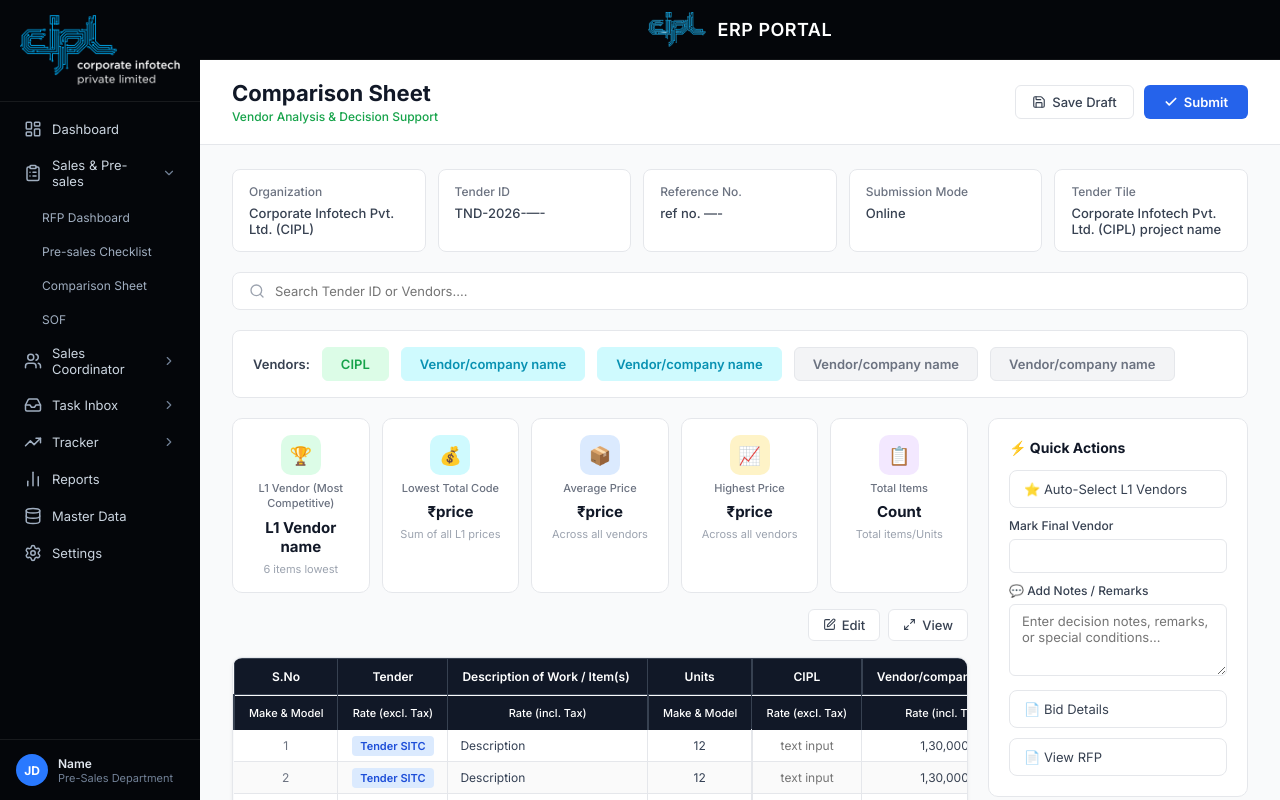
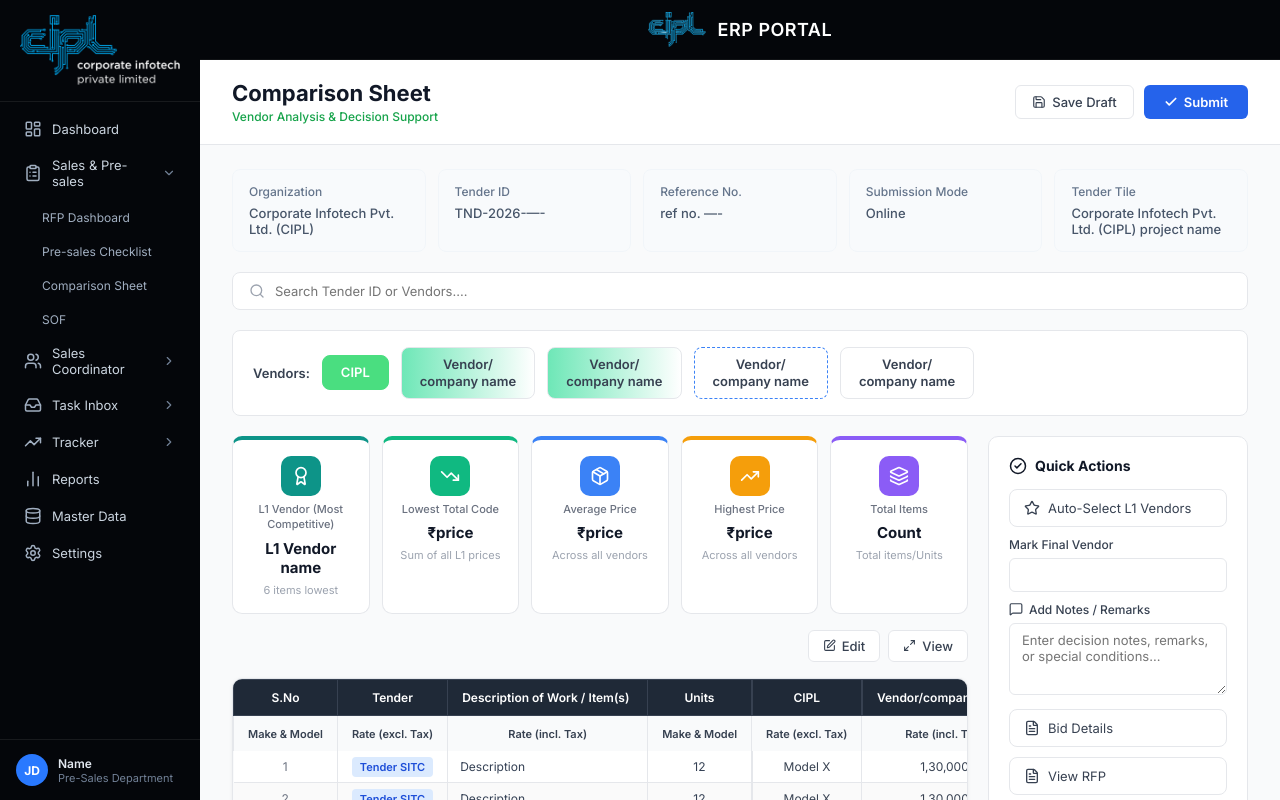
Before and after one commit to Arjuyx-gif/ERP, a React (Vite) app: page /comparison-sheet-detail in a window 1280 px wide. Built offline with nearby package versions, Linux system fonts and the light colour scheme.

Commit message:
fixed SOF button colour and UI of comparison sheet

```diff
--- a/src/pages/dashboard/ComparisonSheetDetail.jsx
+++ b/src/pages/dashboard/ComparisonSheetDetail.jsx
@@ -1,14 +1,14 @@
 import { useState } from "react";
-import { Search, Download, Edit, Save, Check, Eye, X, Maximize2 } from "lucide-react";
+import { Search, Download, Edit, Save, Check, Eye, X, Maximize2, Award, TrendingDown, Package, TrendingUp, Layers, CheckCircle2, Clock, Star, FileText, MessageSquare } from "lucide-react";
 import Sidebar from "../../components/layout/Sidebar";
 import GlobalHeader from "../../components/layout/GlobalHeader";
 
 const FONT = "'Inter','Segoe UI',sans-serif";
 
 const COMPANY_LABELS = ["CIPL", "Vendor/company name", "Vendor/company name", "Vendor/company name", "Vendor/company name"];
-const COMPANY_BG    = ["#DCFCE7", "#CFFAFE", "#CFFAFE", "#F3F4F6", "#F3F4F6"];
-const COMPANY_COLOR = ["#16A34A", "#0891B2", "#0891B2", "#6B7280", "#6B7280"];
-const COMPANY_BORDER= ["#DCFCE7", "#CFFAFE", "#CFFAFE", "#E5E7EB", "#E5E7EB"];
+const COMPANY_BG    = ["#4ADE80", "linear-gradient(to right, #86EFAC, #D1FAE5)", "linear-gradient(to right, #86EFAC, #D1FAE5)", "#ffffff", "#ffffff"];
+const COMPANY_COLOR = ["#ffffff", "#065F46", "#065F46", "#6B7280", "#6B7280"];
+const COMPANY_BORDER= ["#4ADE80", "#A7F3D0", "#A7F3D0", "#E5E7EB", "#E5E7EB"];
 const TABLE_ROWS = [
   { sno: 1, tender: "Tender SITC", description: "Description", units: 12 },
   { sno: 2, tender: "Tender SITC", description: "Description", units: 12 },
@@ -18,11 +18,11 @@ const TABLE_ROWS = [
 ];
 
 const KPI_CARDS = [
-  { icon: "🏆", bg: "#DCFCE7", label: "L1 Vendor (Most Competitive)", value: "L1 Vendor name", sub: "6 items lowest" },
-  { icon: "💰", bg: "#CFFAFE", label: "Lowest Total Code",            value: "₹price",         sub: "Sum of all L1 prices" },
-  { icon: "📦", bg: "#DBEAFE", label: "Average Price",                value: "₹price",         sub: "Across all vendors" },
-  { icon: "📈", bg: "#FEF3C7", label: "Highest Price",                value: "₹price",         sub: "Across all vendors" },
-  { icon: "📋", bg: "#F3E8FF", label: "Total Items",                  value: "Count",          sub: "Total items/Units" },
+  { icon: Award,        iconColor: "#0D9488", topBorder: "#0D9488", label: "L1 Vendor (Most Competitive)", value: "L1 Vendor name", sub: "6 items lowest" },
+  { icon: TrendingDown, iconColor: "#10B981", topBorder: "#10B981", label: "Lowest Total Code",            value: "₹price",         sub: "Sum of all L1 prices" },
+  { icon: Package,      iconColor: "#3B82F6", topBorder: "#3B82F6", label: "Average Price",                value: "₹price",         sub: "Across all vendors" },
+  { icon: TrendingUp,   iconColor: "#F59E0B", topBorder: "#F59E0B", label: "Highest Price",                value: "₹price",         sub: "Across all vendors" },
+  { icon: Layers,       iconColor: "#8B5CF6", topBorder: "#8B5CF6", label: "Total Items",                  value: "Count",          sub: "Total items/Units" },
 ];
 
 const INFO_CARDS = [
@@ -36,8 +36,18 @@ const INFO_CARDS = [
 const TH = ({ children, style = {} }) => (
   <th style={{
     padding: "10px 14px", fontSize: 12, fontWeight: 600, color: "#fff",
-    background: "#111827", textAlign: "center", whiteSpace: "nowrap",
+    background: "#1F2937", textAlign: "center", whiteSpace: "nowrap",
     border: "1px solid #374151", ...style,
+  }}>
+    {children}
+  </th>
+);
+
+const SubTH = ({ children, style = {} }) => (
+  <th style={{
+    padding: "10px 14px", fontSize: 11, fontWeight: 600, color: "#374151",
+    background: "#F9FAFB", textAlign: "center", whiteSpace: "nowrap",
+    border: "1px solid #E5E7EB", ...style,
   }}>
     {children}
   </th>
@@ -111,12 +121,37 @@ const ComparisonSheetDetail = () => {
   const [rowData, setRowData] = useState(() =>
     TABLE_ROWS.map((_, ri) => ({
       companies: COMPANY_LABELS.map((_, ci) => ({
-        makeModel: "",
+        makeModel: ci === 0 ? "Model X" : (ci === 1 || ci === 2) && ri < 3 ? "Model Y" : "",
         rateExcl: "1,30,000",
         rateIncl: ci === [0,1,1,0,0][ri] ? "1,50,000" : "1,59,000",
       })),
     }))
   );
+
+  const getVendorChipStyle = (ci) => {
+    const totalRows = TABLE_ROWS.length;
+    let filledRows = 0;
+    rowData.forEach(row => {
+      const cell = row.companies[ci];
+      if (cell.makeModel && cell.makeModel.trim() !== "") {
+        filledRows++;
+      }
+    });
+
+    if (filledRows === totalRows) {
+      return { background: "#4ADE80", color: "#ffffff", border: "1px solid #4ADE80" };
+    } else if (filledRows > 0) {
+      return { background: "linear-gradient(to right, #6EE7B7, #ffffff)", color: "#374151", border: "1px solid #E5E7EB" };
+    } else {
+      const firstEmptyCi = COMPANY_LABELS.findIndex((_, idx) => {
+        return rowData.every(r => !r.companies[idx].makeModel || r.companies[idx].makeModel.trim() === "");
+      });
+      if (ci === firstEmptyCi) {
+         return { background: "#ffffff", color: "#374151", border: "1px dashed #3B82F6" };
+      }
+      return { background: "#ffffff", color: "#374151", border: "1px solid #E5E7EB" };
+    }
+  };
 
   const updateCell = (ri, ci, field, val) =>
     setRowData(prev => prev.map((r, idx) =>
@@ -191,11 +226,11 @@ const ComparisonSheetDetail = () => {
             <div style={{ display: "flex", gap: 12 }}>
               {INFO_CARDS.map((card, i) => (
                 <div key={i} style={{
-                  flex: 1, background: "#fff", border: "1px solid #E5E7EB",
+                  flex: 1, background: "#F8FAFC", border: "1px solid #F1F5F9",
                   borderRadius: 8, padding: "14px 16px",
                 }}>
-                  <div style={{ fontSize: 12, color: "#6B7280", fontWeight: 500, marginBottom: 6 }}>{card.label}</div>
-                  <div style={{ fontSize: 13, color: "#374151", fontWeight: 500 }}>{card.value}</div>
+                  <div style={{ fontSize: 12, color: "#64748B", fontWeight: 500, marginBottom: 6 }}>{card.label}</div>
+                  <div style={{ fontSize: 13, color: "#475569", fontWeight: 500 }}>{card.value}</div>
                 </div>
               ))}
             </div>
@@ -221,12 +256,12 @@ const ComparisonSheetDetail = () => {
               <span style={{ fontSize: 13, fontWeight: 600, color: "#374151" }}>Vendors:</span>
               {COMPANY_LABELS.map((name, i) => (
                 <div key={i} style={{
-                  padding: "8px 18px", borderRadius: 6, fontSize: 13, fontWeight: 600,
-                  background: COMPANY_BG[i], color: COMPANY_COLOR[i],
-                  border: `1px solid ${COMPANY_BORDER[i]}`, cursor: "pointer",
-                  textAlign: "center",
+                  padding: "8px 18px", borderRadius: 8, fontSize: 13, fontWeight: 600,
+                  cursor: "pointer", textAlign: "center",
+                  whiteSpace: "pre-wrap", lineHeight: 1.3,
+                  ...getVendorChipStyle(i)
                 }}>
-                  {name}
+                  {name.replace("/", "/\n")}
                 </div>
               ))}
             </div>
@@ -241,12 +276,12 @@ const ComparisonSheetDetail = () => {
                 <div style={{ display: "flex", gap: 12 }}>
                   {KPI_CARDS.map((k, i) => (
                     <div key={i} style={{
-                      flex: 1, background: "#fff", border: "1px solid #E5E7EB",
+                      flex: 1, background: "#fff", border: "1px solid #E5E7EB", borderTop: `4px solid ${k.topBorder}`,
                       borderRadius: 10, padding: "16px 12px",
                       display: "flex", flexDirection: "column", alignItems: "center", textAlign: "center", gap: 6,
                     }}>
-                      <div style={{ width: 40, height: 40, borderRadius: 10, background: k.bg, display: "flex", alignItems: "center", justifyContent: "center", fontSize: 18 }}>
-                        {k.icon}
+                      <div style={{ width: 40, height: 40, borderRadius: 10, background: k.iconColor, display: "flex", alignItems: "center", justifyContent: "center", color: "#fff" }}>
+                        <k.icon size={20} />
                       </div>
                       <div style={{ fontSize: 11, color: "#6B7280", fontWeight: 500, lineHeight: 1.4 }}>{k.label}</div>
                       <div style={{ fontSize: 15, fontWeight: 700, color: "#111827" }}>{k.value}</div>
@@ -273,19 +308,19 @@ const ComparisonSheetDetail = () => {
                   <table style={{ borderCollapse: "collapse", fontSize: 12, fontFamily: FONT }}>
                     <thead>
                       <tr>
-                        <TH rowSpan={2} style={{ position: "sticky", top: 0, left: 0,   zIndex: 5, width: 50,  minWidth: 50  }}>S.No</TH>
-                        <TH rowSpan={2} style={{ position: "sticky", top: 0, left: 50,  zIndex: 5, width: 110, minWidth: 110 }}>Tender</TH>
-                        <TH rowSpan={2} style={{ position: "sticky", top: 0, left: 160, zIndex: 5, width: 200, minWidth: 200, textAlign: "left" }}>Description of Work / Item(s)</TH>
-                        <TH rowSpan={2} style={{ position: "sticky", top: 0, left: 360, zIndex: 5, width: 60,  minWidth: 60  }}>Units</TH>
+                        <TH rowSpan={2} style={{ position: "sticky", top: 0, zIndex: 3, width: 50,  minWidth: 50  }}>S.No</TH>
+                        <TH rowSpan={2} style={{ position: "sticky", top: 0, zIndex: 3, width: 110, minWidth: 110 }}>Tender</TH>
+                        <TH rowSpan={2} style={{ position: "sticky", top: 0, zIndex: 3, width: 200, minWidth: 200, textAlign: "left" }}>Description of Work / Item(s)</TH>
+                        <TH rowSpan={2} style={{ position: "sticky", top: 0, zIndex: 3, width: 60,  minWidth: 60  }}>Units</TH>
                         {COMPANY_LABELS.map((name, i) => (
                           <TH key={i} colSpan={3} style={{ position: "sticky", top: 0, zIndex: 3, borderLeft: "2px solid #374151" }}>{name}</TH>
                         ))}
                       </tr>
                       <tr>
                         {COMPANY_LABELS.flatMap((_, i) => [
-                          <TH key={`${i}-mm`} style={{ position: "sticky", top: 37, zIndex: 3, fontWeight: 500, fontSize: 11, borderLeft: "2px solid #374151" }}>Make &amp; Model</TH>,
-                          <TH key={`${i}-ex`} style={{ position: "sticky", top: 37, zIndex: 3, fontWeight: 500, fontSize: 11 }}>Rate (excl. Tax)</TH>,
-                          <TH key={`${i}-in`} style={{ position: "sticky", top: 37, zIndex: 3, fontWeight: 500, fontSize: 11 }}>Rate (incl. Tax)</TH>,
+                          <SubTH key={`${i}-mm`} style={{ position: "sticky", top: 37, zIndex: 3, borderLeft: "1px solid #E5E7EB" }}>Make &amp; Model</SubTH>,
+                          <SubTH key={`${i}-ex`} style={{ position: "sticky", top: 37, zIndex: 3 }}>Rate (excl. Tax)</SubTH>,
+                          <SubTH key={`${i}-in`} style={{ position: "sticky", top: 37, zIndex: 3 }}>Rate (incl. Tax)</SubTH>,
                         ])}
                       </tr>
                     </thead>
@@ -295,12 +330,12 @@ const ComparisonSheetDetail = () => {
                         const rowBg = ri % 2 === 0 ? "#fff" : "#FAFAFA";
                         return (
                           <tr key={ri} style={{ background: rowBg }}>
-                            <TD style={{ position: "sticky", left: 0,   zIndex: 1, background: rowBg, color: "#6B7280", width: 50  }}>{row.sno}</TD>
-                            <TD style={{ position: "sticky", left: 50,  zIndex: 1, background: rowBg, width: 110 }}>
+                            <TD style={{ background: rowBg, color: "#6B7280", width: 50  }}>{row.sno}</TD>
+                            <TD style={{ background: rowBg, width: 110 }}>
                               <span style={{ background: "#DBEAFE", color: "#1D4ED8", padding: "3px 8px", borderRadius: 4, fontWeight: 600, fontSize: 11 }}>{row.tender}</span>
                             </TD>
-                            <TD style={{ position: "sticky", left: 160, zIndex: 1, background: rowBg, textAlign: "left", color: "#344054", width: 200 }}>{row.description}</TD>
-                            <TD style={{ position: "sticky", left: 360, zIndex: 1, background: rowBg, color: "#344054", width: 60, borderRight: "2px solid #E5E7EB" }}>{row.units}</TD>
+                            <TD style={{ background: rowBg, textAlign: "left", color: "#344054", width: 200 }}>{row.description}</TD>
+                            <TD style={{ background: rowBg, color: "#344054", width: 60, borderRight: "2px solid #E5E7EB" }}>{row.units}</TD>
                             {COMPANY_LABELS.flatMap((_, ci) => {
                               const cell = rowData[ri].companies[ci];
                               const isL1 = ci === l1Idx;
@@ -316,7 +351,7 @@ const ComparisonSheetDetail = () => {
                                   <div style={{ display: "flex", alignItems: "center", justifyContent: "center", gap: 4 }}>
                                     <CellInput value={cell.rateIncl} onChange={v => updateCell(ri, ci, "rateIncl", v)} placeholder="₹0" />
                                     {isL1
-                                      ? <span style={{ flexShrink: 0, background: "#16A34A", color: "#fff", borderRadius: 4, padding: "2px 5px", fontSize: 10, fontWeight: 700 }}>L1</span>
+                                      ? <span style={{ display: "flex", alignItems: "center", gap: 3, flexShrink: 0, background: "#16A34A", color: "#fff", borderRadius: 4, padding: "2px 5px", fontSize: 10, fontWeight: 700 }}><Award size={10} /> L1</span>
                                       : pct && <span style={{ flexShrink: 0, color: "#DC2626", fontSize: 11, fontWeight: 600, whiteSpace: "nowrap" }}>{pct}</span>
                                     }
                                   </div>
@@ -347,28 +382,30 @@ const ComparisonSheetDetail = () => {
                 {/* Quick Actions */}
                 <div style={{ background: "#fff", border: "1px solid #E5E7EB", borderRadius: 10, padding: "20px" }}>
                   <h3 style={{ fontSize: 14, fontWeight: 700, color: "#111827", margin: "0 0 14px", display: "flex", alignItems: "center", gap: 8 }}>
-                    ⚡ Quick Actions
+                    <CheckCircle2 size={18} color="#111827" /> Quick Actions
                   </h3>
                   <div style={{ display: "flex", flexDirection: "column", gap: 10 }}>
                     <button style={{ display: "flex", alignItems: "center", gap: 8, padding: "10px 14px", border: "1px solid #E5E7EB", borderRadius: 8, background: "#fff", fontSize: 13, color: "#374151", cursor: "pointer", fontFamily: FONT, width: "100%", textAlign: "left" }}>
-                      ⭐ Auto-Select L1 Vendors
+                      <Star size={16} /> Auto-Select L1 Vendors
                     </button>
                     <div>
                       <label style={{ fontSize: 12, fontWeight: 500, color: "#374151", display: "block", marginBottom: 6 }}>Mark Final Vendor</label>
                       <input type="text" style={{ width: "100%", padding: "8px 12px", border: "1px solid #E5E7EB", borderRadius: 6, fontSize: 13, fontFamily: FONT, outline: "none", boxSizing: "border-box" }} />
                     </div>
                     <div>
-                      <label style={{ fontSize: 12, fontWeight: 500, color: "#374151", display: "block", marginBottom: 6 }}>💬 Add Notes / Remarks</label>
+                      <label style={{ fontSize: 12, fontWeight: 500, color: "#374151", display: "flex", alignItems: "center", gap: 6, marginBottom: 6 }}>
+                        <MessageSquare size={14} /> Add Notes / Remarks
+                      </label>
                       <textarea
                         placeholder="Enter decision notes, remarks, or special conditions..."
                         style={{ width: "100%", padding: "8px 12px", border: "1px solid #E5E7EB", borderRadius: 6, fontSize: 13, fontFamily: FONT, outline: "none", resize: "vertical", minHeight: 72, boxSizing: "border-box", color: "#6B7280" }}
                       />
                     </div>
                     <button onClick={() => setShowBidDetails(true)} style={{ display: "flex", alignItems: "center", gap: 8, padding: "10px 14px", border: "1px solid #E5E7EB", borderRadius: 8, background: "#fff", fontSize: 13, color: "#374151", cursor: "pointer", fontFamily: FONT, width: "100%", textAlign: "left" }}>
-                      📄 Bid Details
+                      <FileText size={16} /> Bid Details
                     </button>
                     <button onClick={() => setShowRFP(true)} style={{ display: "flex", alignItems: "center", gap: 8, padding: "10px 14px", border: "1px solid #E5E7EB", borderRadius: 8, background: "#fff", fontSize: 13, color: "#374151", cursor: "pointer", fontFamily: FONT, width: "100%", textAlign: "left" }}>
-                      📄 View RFP
+                      <FileText size={16} /> View RFP
                     </button>
                   </div>
                 </div>
@@ -376,7 +413,7 @@ const ComparisonSheetDetail = () => {
                 {/* Recent Activity */}
                 <div style={{ background: "#fff", border: "1px solid #E5E7EB", borderRadius: 10, padding: "20px" }}>
                   <h3 style={{ fontSize: 14, fontWeight: 700, color: "#111827", margin: "0 0 14px", display: "flex", alignItems: "center", gap: 8 }}>
-                    🕐 Recent Activity
+                    <Clock size={18} color="#111827" /> Recent Activity
                   </h3>
                   <div style={{ display: "flex", gap: 12, alignItems: "flex-start" }}>
                     <div style={{ width: 32, height: 32, borderRadius: "50%", background: "#DBEAFE", display: "flex", alignItems: "center", justifyContent: "center", flexShrink: 0, fontSize: 14 }}>👤</div>
@@ -411,19 +448,19 @@ const ComparisonSheetDetail = () => {
               <table style={{ borderCollapse: "collapse", fontSize: 12, fontFamily: FONT }}>
                 <thead>
                   <tr>
-                    <TH rowSpan={2} style={{ position: "sticky", top: 0, left: 0,   zIndex: 5, width: 50,  minWidth: 50  }}>S.No</TH>
-                    <TH rowSpan={2} style={{ position: "sticky", top: 0, left: 50,  zIndex: 5, width: 110, minWidth: 110 }}>Tender</TH>
-                    <TH rowSpan={2} style={{ position: "sticky", top: 0, left: 160, zIndex: 5, width: 200, minWidth: 200, textAlign: "left" }}>Description of Work / Item(s)</TH>
-                    <TH rowSpan={2} style={{ position: "sticky", top: 0, left: 360, zIndex: 5, width: 60,  minWidth: 60  }}>Units</TH>
+                    <TH rowSpan={2} style={{ position: "sticky", top: 0, zIndex: 3, width: 50,  minWidth: 50  }}>S.No</TH>
+                    <TH rowSpan={2} style={{ position: "sticky", top: 0, zIndex: 3, width: 110, minWidth: 110 }}>Tender</TH>
+                    <TH rowSpan={2} style={{ position: "sticky", top: 0, zIndex: 3, width: 200, minWidth: 200, textAlign: "left" }}>Description of Work / Item(s)</TH>
+                    <TH rowSpan={2} style={{ position: "sticky", top: 0, zIndex: 3, width: 60,  minWidth: 60  }}>Units</TH>
                     {COMPANY_LABELS.map((name, i) => (
                       <TH key={i} colSpan={3} style={{ position: "sticky", top: 0, zIndex: 3, borderLeft: "2px solid #374151" }}>{name}</TH>
                     ))}
                   </tr>
                   <tr>
                     {COMPANY_LABELS.flatMap((_, i) => [
-                      <TH key={`${i}-mm`} style={{ position: "sticky", top: 37, zIndex: 3, fontWeight: 500, fontSize: 11, borderLeft: "2px solid #374151" }}>Make &amp; Model</TH>,
-                      <TH key={`${i}-ex`} style={{ position: "sticky", top: 37, zIndex: 3, fontWeight: 500, fontSize: 11 }}>Rate (excl. Tax)</TH>,
-                      <TH key={`${i}-in`} style={{ position: "sticky", top: 37, zIndex: 3, fontWeight: 500, fontSize: 11 }}>Rate (incl. Tax)</TH>,
+                      <SubTH key={`${i}-mm`} style={{ position: "sticky", top: 37, zIndex: 3, borderLeft: "1px solid #E5E7EB" }}>Make &amp; Model</SubTH>,
+                      <SubTH key={`${i}-ex`} style={{ position: "sticky", top: 37, zIndex: 3 }}>Rate (excl. Tax)</SubTH>,
+                      <SubTH key={`${i}-in`} style={{ position: "sticky", top: 37, zIndex: 3 }}>Rate (incl. Tax)</SubTH>,
                     ])}
                   </tr>
                 </thead>
@@ -433,12 +470,12 @@ const ComparisonSheetDetail = () => {
                     const rowBg = ri % 2 === 0 ? "#fff" : "#FAFAFA";
                     return (
                       <tr key={ri} style={{ background: rowBg }}>
-                        <TD style={{ position: "sticky", left: 0,   zIndex: 1, background: rowBg, color: "#6B7280", width: 50  }}>{row.sno}</TD>
-                        <TD style={{ position: "sticky", left: 50,  zIndex: 1, background: rowBg, width: 110 }}>
+                        <TD style={{ background: rowBg, color: "#6B7280", width: 50  }}>{row.sno}</TD>
+                        <TD style={{ background: rowBg, width: 110 }}>
                           <span style={{ background: "#DBEAFE", color: "#1D4ED8", padding: "3px 8px", borderRadius: 4, fontWeight: 600, fontSize: 11 }}>{row.tender}</span>
                         </TD>
-                        <TD style={{ position: "sticky", left: 160, zIndex: 1, background: rowBg, textAlign: "left", color: "#344054", width: 200 }}>{row.description}</TD>
-                        <TD style={{ position: "sticky", left: 360, zIndex: 1, background: rowBg, color: "#344054", width: 60, borderRight: "2px solid #E5E7EB" }}>{row.units}</TD>
+                        <TD style={{ background: rowBg, textAlign: "left", color: "#344054", width: 200 }}>{row.description}</TD>
+                        <TD style={{ background: rowBg, color: "#344054", width: 60, borderRight: "2px solid #E5E7EB" }}>{row.units}</TD>
                         {COMPANY_LABELS.flatMap((_, ci) => {
                           const cell = rowData[ri].companies[ci];
                           const isL1 = ci === l1Idx;
--- a/src/pages/dashboard/SOFDashboard.jsx
+++ b/src/pages/dashboard/SOFDashboard.jsx
@@ -309,7 +309,7 @@ const SOFDashboard = () => {
                       {row.actionType === "view" ? (
                         <button style={{
                           display: "inline-flex", alignItems: "center", gap: 8,
-                          background: "#0D47A1", border: "none", borderRadius: 8, color: "#fff",
+                          background: "#155DFC", border: "none", borderRadius: 8, color: "#fff",
                           padding: "8px 16px", fontSize: 13, fontWeight: 500, cursor: "pointer", fontFamily: FONT,
                           whiteSpace: "nowrap",
                         }}>
```
